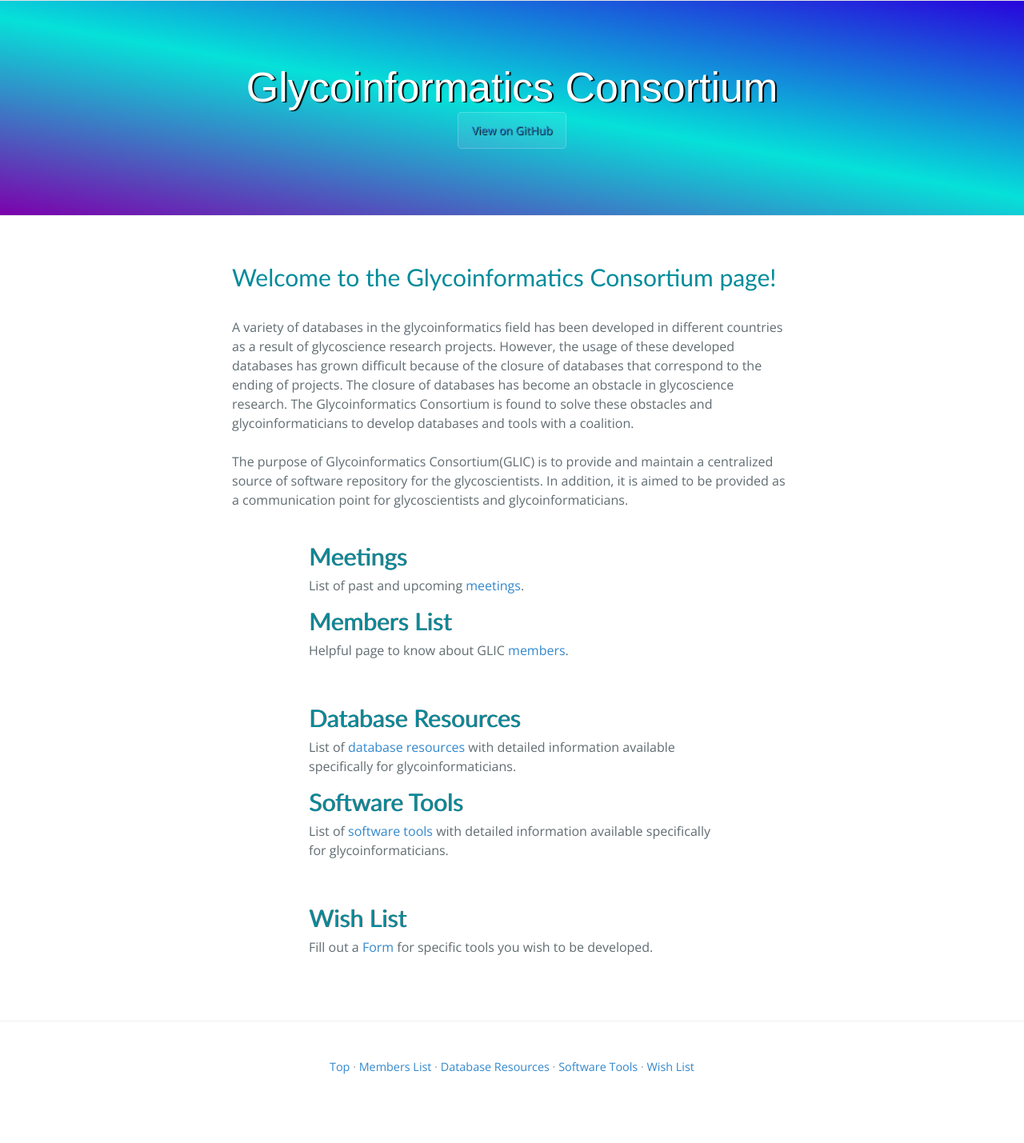
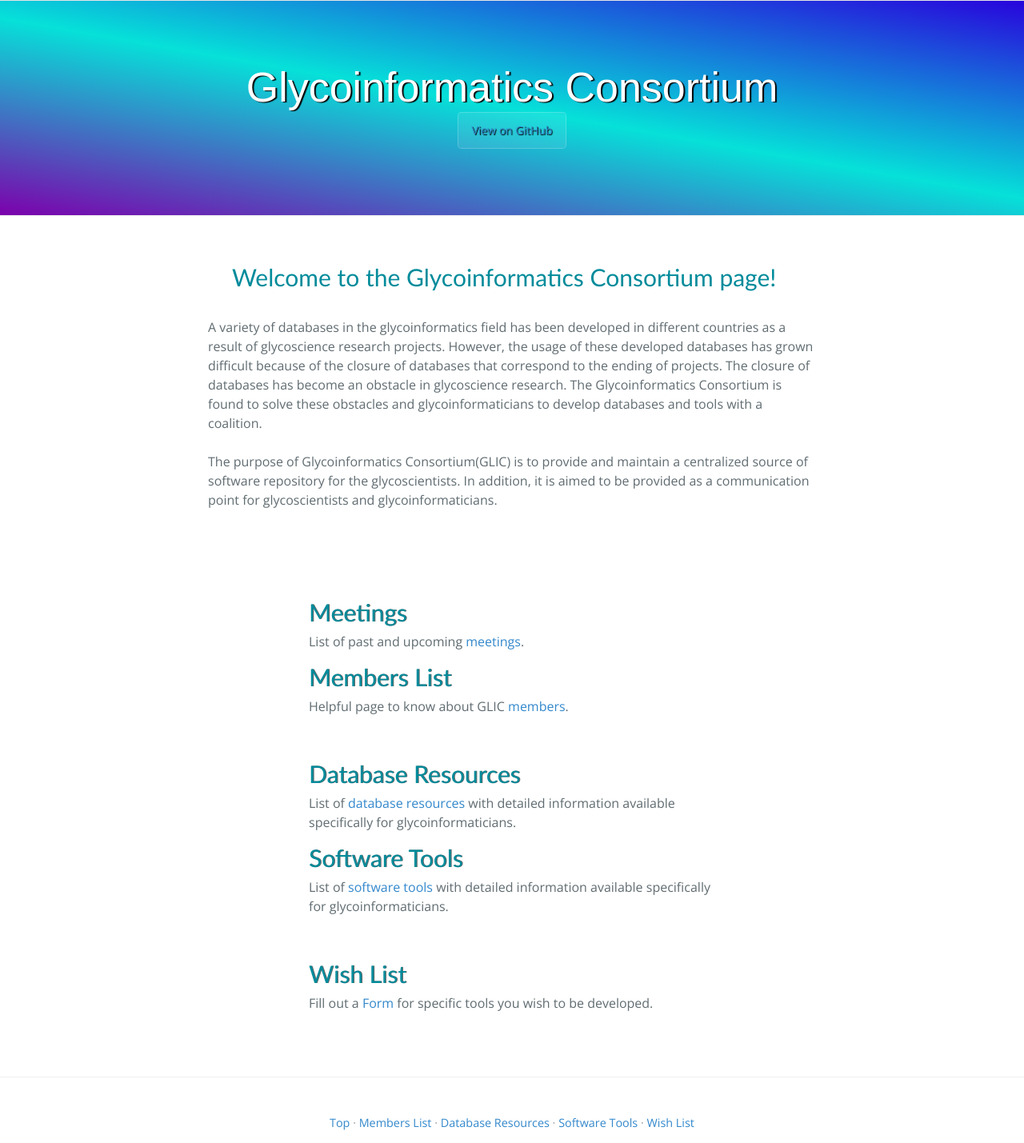
Before and after one commit to AokiCE/testglicpage, a Jekyll site: the page built from index.md, in a window 1280 px wide. Shown: the whole page at 80% size. Built offline with Jekyll 4.4.1, drawn with Linux system fonts in a browser that asks for light colours; nearby versions of some CDN libraries; before the commit the page ends 1359 px from its top, so only the background shows below that.

Commit message:
Update top.html

```diff
--- a/_layouts/top.html
+++ b/_layouts/top.html
@@ -11,7 +11,7 @@
 			<div>
 		<h2 style="color: #008B9B;">Welcome to the Glycoinformatics Consortium page!</h2>
 				<br>
-	<p>A variety of databases in the glycoinformatics field has been developed in different countries as a result of glycoscience research projects.
+	<p style="margin: 0px -30px 80px;">A variety of databases in the glycoinformatics field has been developed in different countries as a result of glycoscience research projects.
 	However, the usage of these developed databases has grown difficult because of the closure of databases that correspond to the ending of projects.
 	The closure of databases has become an obstacle in glycoscience research.
 	The Glycoinformatics Consortium is found to solve these obstacles and glycoinformaticians to develop databases and tools with a coalition.
```
